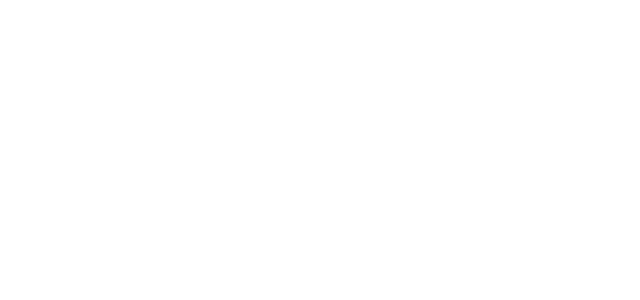
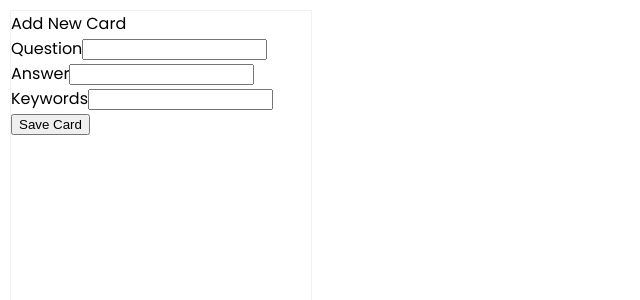
Before and after one commit to mursalin-abedin/Echo, a Vue app in the folder vue/: page /EditCard in a window 1280 px wide. Shown: the top 300 px of the page, without its empty margins (0-640 px from the left). Built offline with nearby package versions, Linux system fonts and the light colour scheme; no server answers.

Commit message:
Added Edit Card Form Component, not attached to rest

```diff
--- /dev/null
+++ b/vue/src/components/EditCardForm.vue
@@ -0,0 +1,88 @@
+<template>
+<div class=card>
+    Add New Card
+     <form @submit="onSubmit" class="add-card">
+    <div class="form-control">
+      <label>Question</label>
+      <input
+        type="text"
+        v-model="editcard.question"
+        name="question"
+        >
+    </div>
+    <div class="form-control">
+      <label>Answer</label>
+      <input
+        type="text"
+        v-model="editcard.answer"
+        name="answer"
+      />
+     </div>
+     <div class="Keywords">
+      <label>Keywords</label>
+      <input
+        type="text"
+        v-model="editcard.keywords"
+        name="keywords"
+      />
+    </div>
+
+    <input type="submit" value="Save Card" class="btn btn-block" />
+  </form>
+    </div>
+
+</template>
+
+<script>
+import CardService from '../services/CardService'
+export default {
+  name: 'AddCard',
+  data() {
+    return {
+        editcard: {
+            question: '',
+            answer: '',
+            keywords: '',
+    }
+    }
+  },
+  methods: {
+
+    onSubmit(e) {
+      e.preventDefault()
+      if (!this.editcard.question) {
+        alert('Please fill the blanks')
+        return
+      }
+      const ncard = {
+        question: this.editcard.question,
+        answer: this.editcard.answer,
+        keywords: this.editcard.keywords,
+      }
+      console.log("Created Ncard:" + ncard.question)
+        this.$emit('add-card', ncard)
+        //this.question = ''
+        //this.answer = ''
+        //this.keywords = ''
+    },
+ },
+  created(){
+           CardService.getCardById(1).then(resp => {
+               this.editcard = resp.data
+           });
+        }
+}
+</script>
+
+<style scoped>
+
+.card {
+  display:block;
+  background-color: transparent;
+  width: 300px;
+  height: 300px;
+  border: 1px solid #f1f1f1;
+  margin: 10px;
+}
+
+</style>
--- a/vue/src/router/index.js
+++ b/vue/src/router/index.js
@@ -5,6 +5,7 @@
 // import Logout from '../view/Logout.vue'
 // import Register from '../view/Register.vue'
 import store from '../store/index'
+import EditCardForm from '../components/EditCardForm'
 // import Card from '../components/Card.vue'
 // import CardList from '../components/CardList.vue'
 Vue.use(Router)
@@ -70,6 +71,14 @@
     //     requiresAuth: false
     //   }
     // },
+    {
+      path: '/EditCard',
+      name: 'EditCard',
+      component: EditCardForm,
+      meta: {
+        //requiresAuth: true
+      }
+    },
   ]
 })
 
--- a/vue/src/services/CardService.js
+++ b/vue/src/services/CardService.js
@@ -19,5 +19,8 @@
             deckId: newCard.deckId
         })
 
+    },
+    getCardById(cardId) {
+        return axios.get(`/cards/${cardId}`)
     }
 }
```
Also changed, not shown: 1 other file (tests, documents, lock files or other folders).
